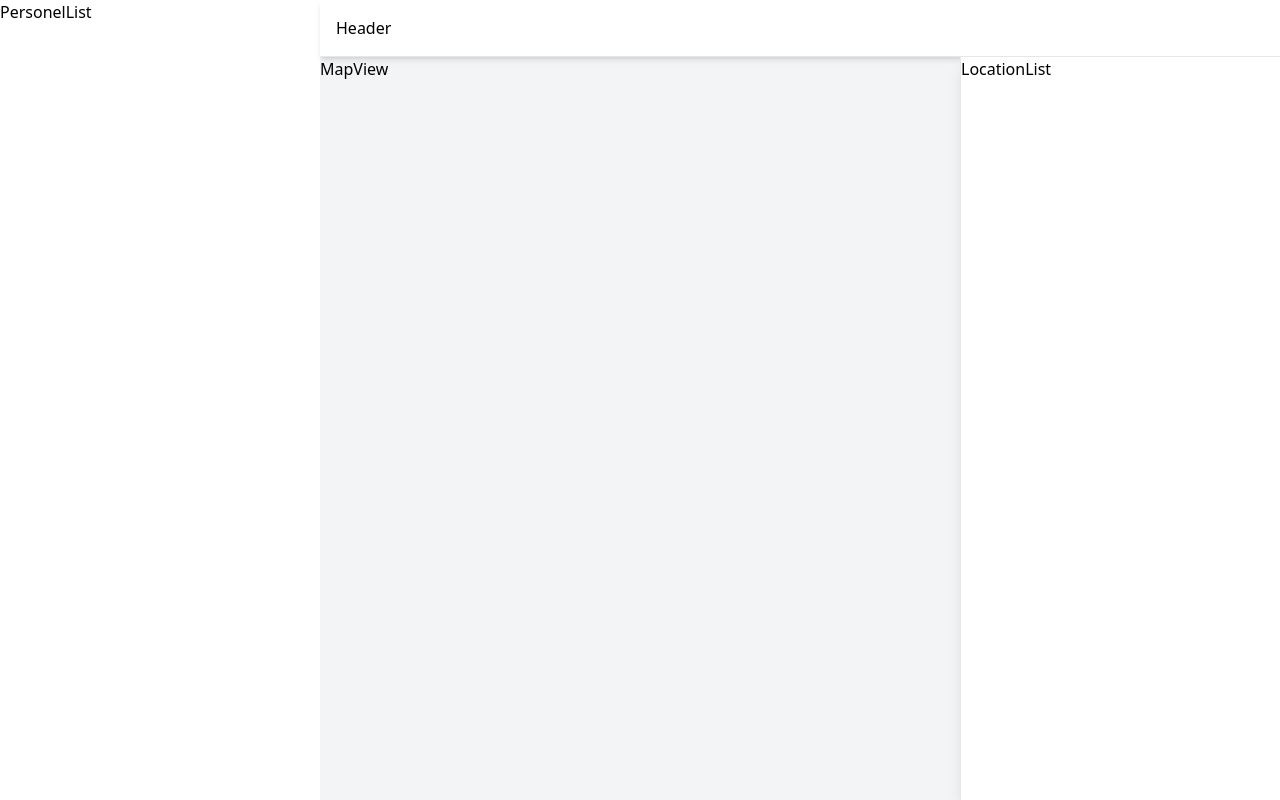
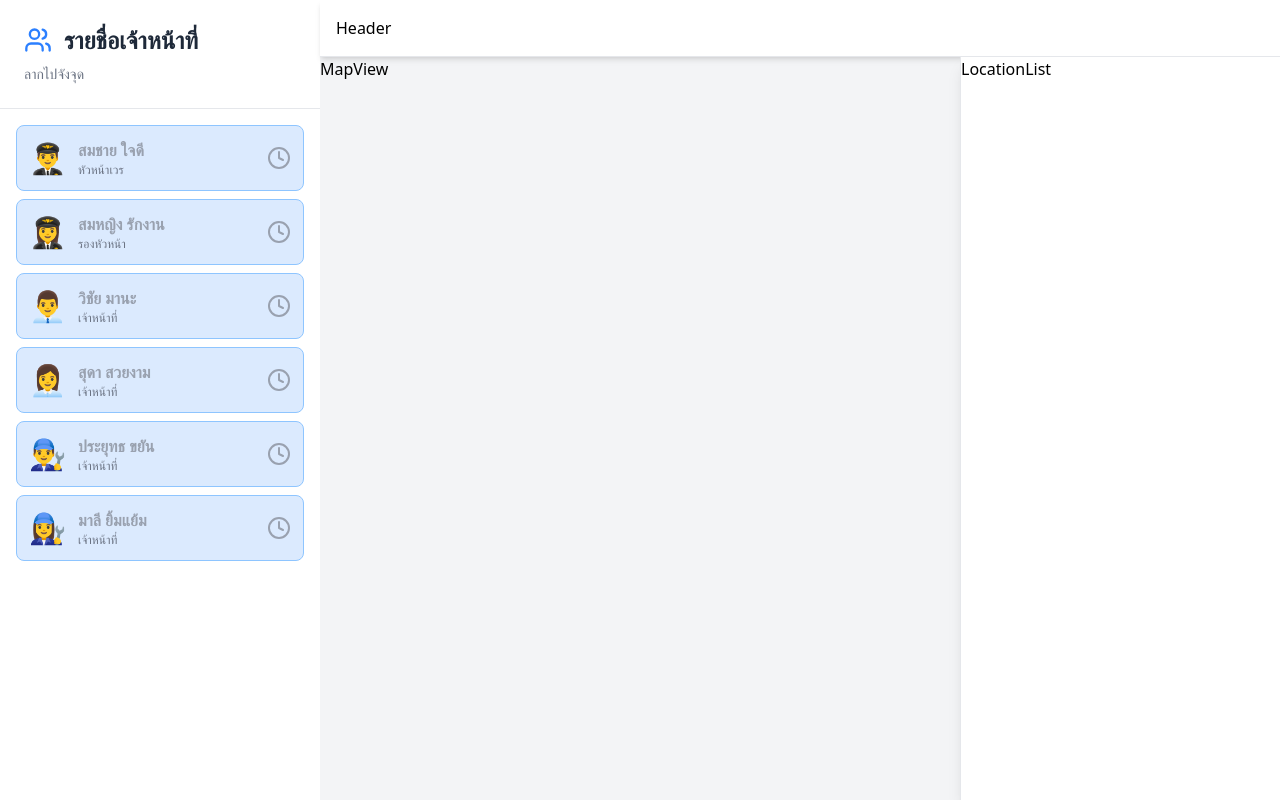
Before and after one commit to NopphadolKa/workforce-management-system, a React (Vite) app in the folder client/: page / in a window 1280 px wide. Built offline with nearby package versions, Linux system fonts and the light colour scheme; data requests are answered from the project's data file.

Commit message:
Personnel

```diff
--- a/client/package.json
+++ b/client/package.json
@@ -14,6 +14,7 @@
     "@tailwindcss/vite": "^4.1.16",
     "axios": "^1.12.2",
     "json-server": "^1.0.0-beta.3",
+    "lucide-react": "^0.548.0",
     "react": "^19.1.1",
     "react-dom": "^19.1.1",
     "tailwindcss": "^4.1.16",
--- a/client/src/components/people/PersonelList.jsx
+++ b/client/src/components/people/PersonelList.jsx
@@ -1,11 +1,44 @@
+import { Users, Clock } from "lucide-react";
 import useDutyStore from "../../store/useDutyStore";
 
 const PersonelList = () => {
   // Zustand
-  const personnel = useDutyStore((state)=>state.personnel)
-  console.log(personnel)
+  const personnel = useDutyStore((state) => state.personnel);
+  console.log(personnel);
 
+  return (
+    <div className="w-80 bg-white overflow-y-auto">
+      <div className="p-6 border-b border-gray-200">
+        <div className="flex items-center gap-3 mb-2">
+          <Users className="text-blue-500" size={28} />
+          <h2 className="text-2xl font-bold text-gray-800">
+            รายชื่อเจ้าหน้าที่
+          </h2>
+        </div>
+        <p className="text-sm text-gray-500">ลากไปจังจุด</p>
+      </div>
 
-  return <div className="w-80 bg-white overflow-y-auto">PersonelList</div>;
+      <div className="p-4 space-y-2">
+        {personnel.map((item) => {
+          return (
+            <div
+              key={item.id}
+              className="flex items-center gap-3 p-3
+          bg-blue-100 border border-blue-300 rounded-lg cursor-move hover:shadow-md hover:scale-105"
+            >
+              <div className="text-3xl">{item.avatar}</div>
+              <div className="flex-1">
+                <div className="font-semibold text-gray-400">{item.name}</div>
+                <div className="text-xs text-gray-500">{item.position}</div>
+              </div>
+              <div>
+                <Clock className="text-gray-400" />
+              </div>
+            </div>
+          );
+        })}
+      </div>
+    </div>
+  );
 };
 export default PersonelList;
```
Also changed, not shown: 1 other file (tests, documents, lock files or other folders).
